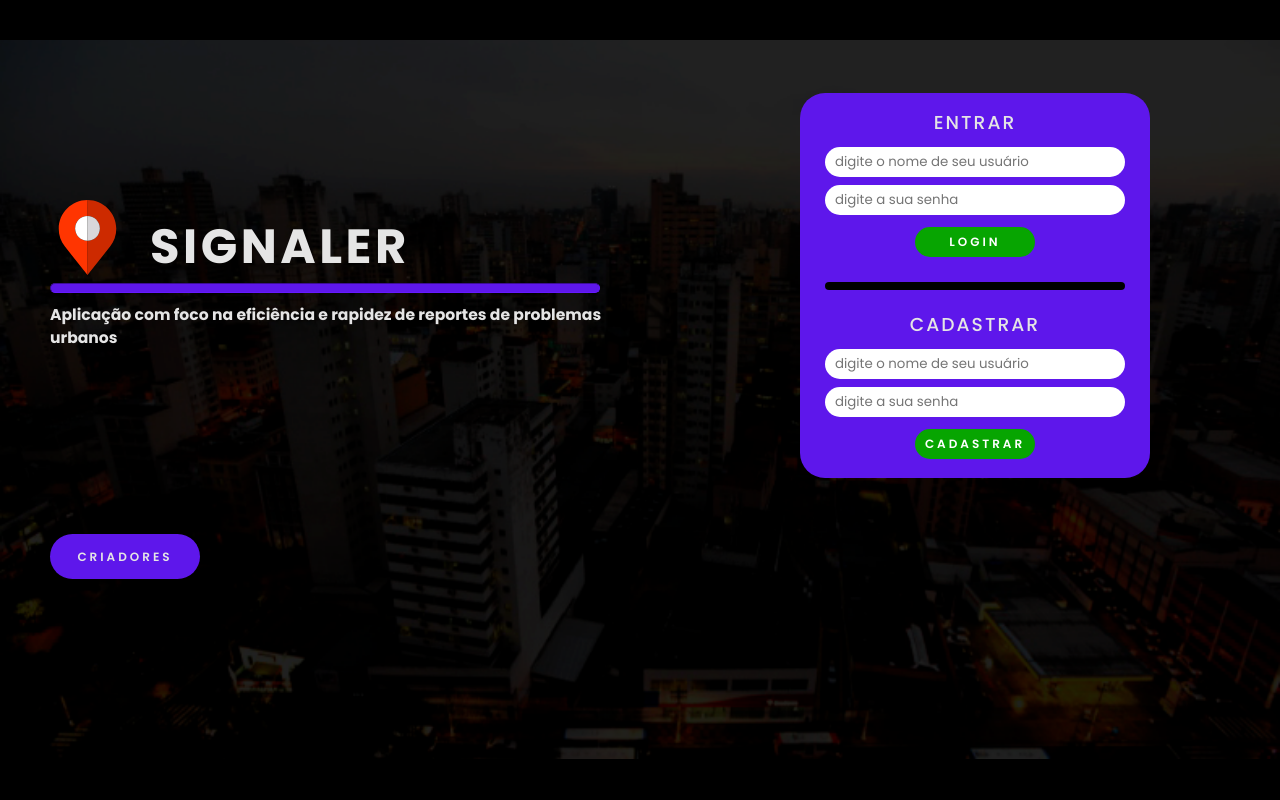
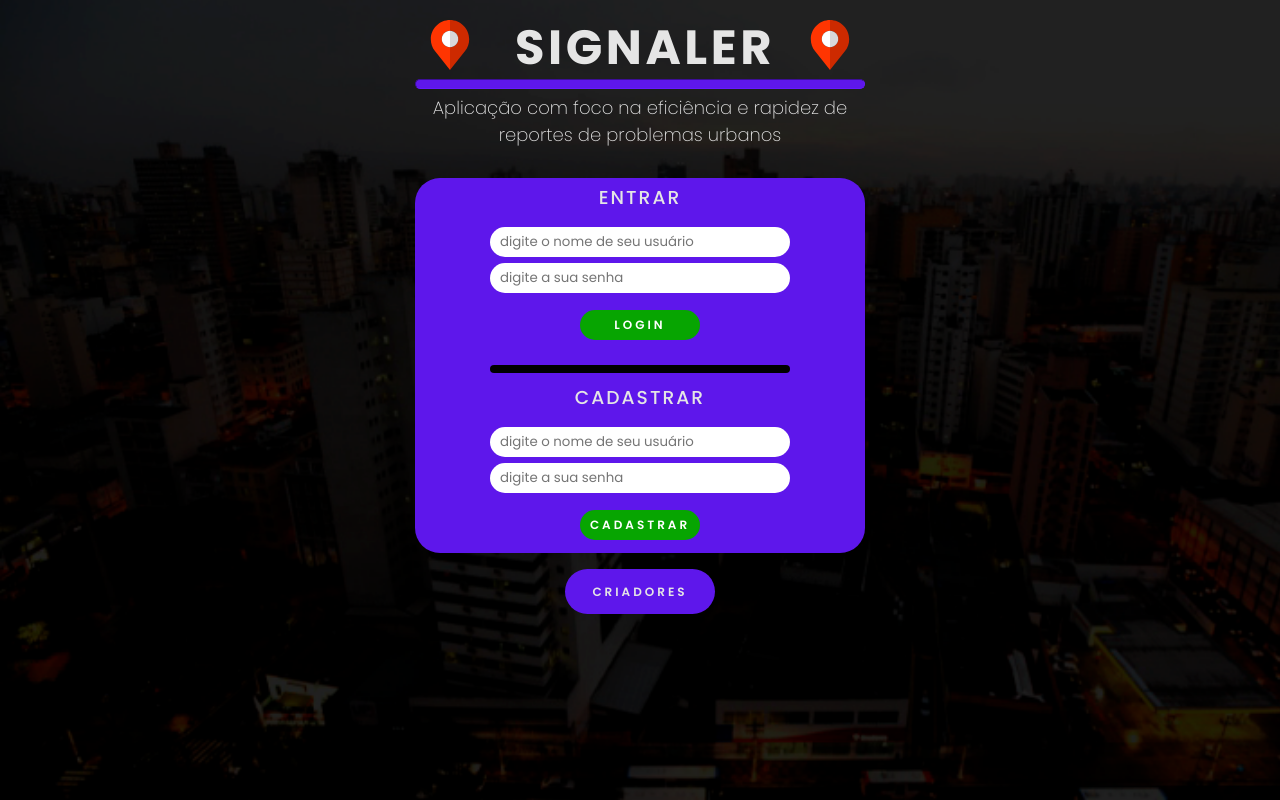
Before and after one commit to LuigiBelanda/TCC_3DS, a PHP site: page / in a window 1280 px wide. Run offline with PHP 8.4, Linux system fonts and the light colour scheme.

Commit message:
Att design tela principal (index)

```diff
--- a/index.html
+++ b/index.html
@@ -25,9 +25,15 @@
 
 <body>
 
+    <div id="container-imagem"></div>
+
+    <main class="container">
         <section>
             <!-- logo -->
             <img src="./img/gps.svg" alt="logo" id="logo">
+
+            <!-- logo 2-->
+            <img src="./img/gps.svg" alt="logo" id="logo2">
 
             <!-- title - name project -->
             <div class="title">
@@ -42,6 +48,7 @@
                 <h2>Aplicação com foco na eficiência e rapidez de reportes de problemas urbanos</h2>
             </div>
         </section>
+
 
         <!-- forms -->
         <div id="forms_cad_log">
@@ -63,7 +70,6 @@
                 <br>
                 <br>
                 <button type="submit" class="forms_button"> CADASTRAR </button>
-
             </form>
         </div>
 
@@ -73,7 +79,7 @@
                 CRIADORES
             </button>
         </a>
-
+    </main>
 </body>
 
 </html>
--- a/style.css
+++ b/style.css
@@ -17,24 +17,43 @@
 /* =============== MAIN ===============*/
 
 body {
+    font-family: 'Poppins', sans-serif;
+
+    height: 100vh;
+    width: 100vw;
+    /* adicionando imagem de fundo */
+    background: url('./img/cidade.png');
+    background-size: cover;
+    background-repeat: no-repeat;
+
+    overflow: hidden;
+}
+
+.container {
+    width: min(90vw, 900px);
     margin: auto;
-    height: auto;
-    width: auto;
 
-    background-image: url(./img/cidade.png);
-    background-attachment: fixed;
-    background-size: 100%;
-    background-repeat: no-repeat;
-    background-color: black;
-    background-position: center;
+    display: flex;
+    flex-direction: column;
+    text-align: center;
+    justify-content: center;
+    align-items: center;
 }
 
 #logo {
-    width: 75px;
-    height: 75px;
+    width: 50px;
+    height: 50px;
 
-    margin-top: 200px;
-    margin-left: 50px;
+    margin-top: 20px;
+    margin-right: 325px;
+}
+
+#logo2 {
+    width: 50px;
+    height: 50px;
+
+    margin-top: 20px;
+    margin-left: 0px;
 }
 
 .title {
@@ -44,41 +63,42 @@ body {
 
     letter-spacing: 3.5px;
 
-    margin-left: 150px;
-    margin-top: -4.25rem;
+    margin-top: -65px;
+    margin-left: 10px;
 }
 
 #linha_titles {
-    width: 550px;
+    width: 100%;
     height: 10px;
-
-    margin-left: 50px;
 
     background-color: var(--color-elements);
 
     border-color: var(--color-elements);
     border-radius: 50px;
+
+    margin-top: -5px;
+    margin-bottom: 5px;
 }
 
 .subtitle {
     font-family: "poppins", sans-serif;
-    font-size: 0.65rem;
+    font-size: 0.75rem;
     color: var(--color-font);
 
-    margin-left: 50px;
-    margin-top: 10px;
+    width: 450px;
+}
 
-    width: 575px;
+h2 {
+    font-weight: 200;
 }
 
 /* =============== FORMS ===============*/
 
 #forms_cad_log {
-    width: 350px;
-    height: 385px;
+    width: 50%;
+    height: min(375px);
 
-    margin-top: -16rem;
-    margin-left: 50rem;
+    margin-top: 30px;
 
     background-color: var(--color-elements);
 
@@ -92,18 +112,14 @@ body {
     letter-spacing: 2px;
     font-weight: 500;
 
-    padding-top: 15px;
+    padding-top: 5px;
 
     width: auto;
     height: auto;
 
     margin-left: auto;
     margin-right: auto;
-    margin-bottom: 10px;
-
-    display: flex;
-    justify-content: center;
-    align-items: center;
+    margin-bottom: 5px;
 }
 
 input {
@@ -122,9 +138,6 @@ input {
 
     padding-left: 10px;
 
-    display: flex;
-    justify-content: center;
-    align-items: center;
 }
 
 input:hover{
@@ -185,10 +198,6 @@ input:focus {
 
     border: none;
     border-radius: 50px;
-
-    display: flex;
-    justify-content: center;
-    align-items: center;
 }
 
 /* =============== BUTTON CREATORS ===============*/
@@ -196,8 +205,7 @@ input:focus {
     width: 150px;
     height: 45px;
 
-    margin-top: 3.5rem;
-    margin-left: 50px;
+    margin-top: 1rem;
 
     font-family: 'poppins', sans-serif;
     font-weight: 600;
```
Lines whose indentation alone changed are shown as unchanged.
